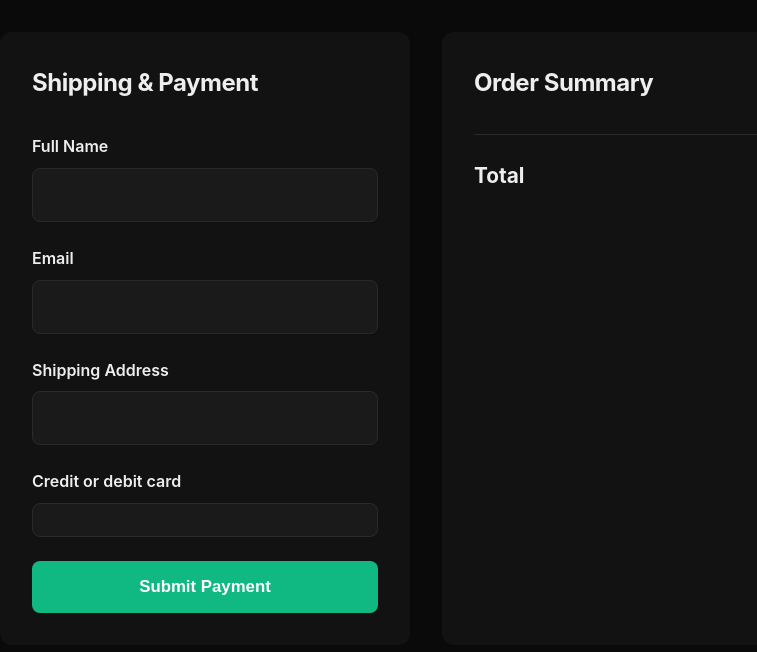
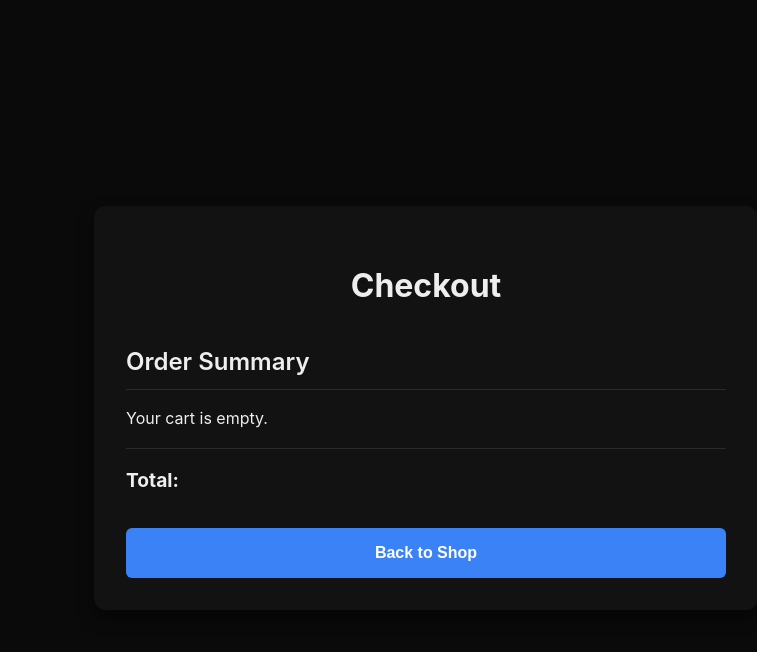
Before and after one commit to DJDadaisdanger/swag.dmho.life, a plain HTML site: page checkout.html in a window 1280 px wide. Shown: the whole page, without its empty margins (214-971 px from the left). Drawn offline with Linux system fonts and the light colour scheme.

Commit message:
checkout page

```diff
--- /dev/null
+++ b/checkout.css
@@ -0,0 +1,75 @@
+body {
+    font-family: -apple-system, BlinkMacSystemFont, 'Segoe UI', system-ui, sans-serif;
+    background: #0a0a0a;
+    color: #eeeeee;
+    line-height: 1.6;
+    -webkit-font-smoothing: antialiased;
+    display: flex;
+    justify-content: center;
+    align-items: center;
+    min-height: 100vh;
+}
+
+.checkout-container {
+    background: #121212;
+    padding: 2rem;
+    border-radius: 12px;
+    width: 100%;
+    max-width: 600px;
+    box-shadow: 0 8px 16px rgba(0, 0, 0, 0.5);
+}
+
+h1 {
+    font-size: 2rem;
+    font-weight: 700;
+    margin-bottom: 2rem;
+    text-align: center;
+}
+
+.order-summary {
+    margin-bottom: 2rem;
+}
+
+.order-summary h2 {
+    font-size: 1.5rem;
+    font-weight: 600;
+    margin-bottom: 1rem;
+    border-bottom: 1px solid #2a2a2a;
+    padding-bottom: 0.5rem;
+}
+
+#order-items {
+    margin-bottom: 1rem;
+}
+
+.order-item {
+    display: flex;
+    justify-content: space-between;
+    padding: 0.5rem 0;
+}
+
+.order-total {
+    display: flex;
+    justify-content: space-between;
+    font-size: 1.2rem;
+    font-weight: 700;
+    padding-top: 1rem;
+    border-top: 1px solid #2a2a2a;
+}
+
+#back-to-shop {
+    background: #3b82f6;
+    color: #fff;
+    border: none;
+    padding: 1rem 2rem;
+    font-size: 1rem;
+    font-weight: 600;
+    border-radius: 6px;
+    cursor: pointer;
+    transition: all 0.3s;
+    width: 100%;
+}
+
+#back-to-shop:hover {
+    background: #2563eb;
+}
--- a/checkout.html
+++ b/checkout.html
@@ -1,153 +1,100 @@
-
 <!DOCTYPE html>
 <html lang="en">
 <head>
     <meta charset="UTF-8">
     <meta name="viewport" content="width=device-width, initial-scale=1.0">
-    <title>Checkout - .studio</title>
+    <title>Checkout</title>
     <style>
-        * {
-            margin: 0;
-            padding: 0;
-            box-sizing: border-box;
-        }
         body {
             font-family: -apple-system, BlinkMacSystemFont, 'Segoe UI', system-ui, sans-serif;
             background: #0a0a0a;
             color: #eeeeee;
             line-height: 1.6;
             -webkit-font-smoothing: antialiased;
+            display: flex;
+            justify-content: center;
+            align-items: center;
+            min-height: 100vh;
         }
-        .container {
-            max-width: 900px;
-            margin: 0 auto;
-            padding: 2rem 1.5rem;
-        }
-        .checkout-grid {
-            display: grid;
-            grid-template-columns: 1fr 1fr;
-            gap: 2rem;
-        }
-        @media (max-width: 768px) {
-            .checkout-grid {
-                grid-template-columns: 1fr;
-            }
-        }
-        .checkout-form, .order-summary {
+
+        .checkout-container {
             background: #121212;
             padding: 2rem;
             border-radius: 12px;
+            width: 100%;
+            max-width: 600px;
+            box-shadow: 0 8px 16px rgba(0, 0, 0, 0.5);
         }
-        .section-title {
-            font-size: 1.5rem;
+
+        h1 {
+            font-size: 2rem;
             font-weight: 700;
             margin-bottom: 2rem;
-            letter-spacing: -0.02em;
+            text-align: center;
         }
-        .form-group {
-            margin-bottom: 1.5rem;
+
+        .order-summary {
+            margin-bottom: 2rem;
         }
-        .form-group label {
-            display: block;
+
+        .order-summary h2 {
+            font-size: 1.5rem;
             font-weight: 600;
-            margin-bottom: 0.5rem;
+            margin-bottom: 1rem;
+            border-bottom: 1px solid #2a2a2a;
+            padding-bottom: 0.5rem;
         }
-        .form-group input {
-            width: 100%;
-            background: #1a1a1a;
-            border: 1px solid #2a2a2a;
-            color: #eeeeee;
-            padding: 1rem;
-            border-radius: 8px;
-            font-size: 1rem;
-            font-family: inherit;
-            transition: border-color 0.2s;
-            min-height: 48px;
+
+        #order-items {
+            margin-bottom: 1rem;
         }
-        .form-group input:focus {
-            outline: none;
-            border-color: #3b82f6;
+
+        .order-item {
+            display: flex;
+            justify-content: space-between;
+            padding: 0.5rem 0;
         }
-        #card-element {
-            padding: 1rem;
-            background: #1a1a1a;
-            border: 1px solid #2a2a2a;
-            border-radius: 8px;
+
+        .order-total {
+            display: flex;
+            justify-content: space-between;
+            font-size: 1.2rem;
+            font-weight: 700;
+            padding-top: 1rem;
+            border-top: 1px solid #2a2a2a;
         }
-        .checkout-btn {
-            width: 100%;
-            background: #10b981;
+
+        #back-to-shop {
+            background: #3b82f6;
             color: #fff;
             border: none;
-            padding: 1rem;
-            font-size: 1.05rem;
+            padding: 1rem 2rem;
+            font-size: 1rem;
             font-weight: 600;
-            border-radius: 8px;
+            border-radius: 6px;
             cursor: pointer;
             transition: all 0.3s;
-            min-height: 48px;
+            width: 100%;
         }
-        .checkout-btn:hover {
-            background: #059669;
-        }
-        .summary-item {
-            display: flex;
-            justify-content: space-between;
-            margin-bottom: 1rem;
-        }
-        .summary-total {
-            display: flex;
-            justify-content: space-between;
-            font-size: 1.3rem;
-            font-weight: 700;
-            margin-top: 1.5rem;
-            padding-top: 1.5rem;
-            border-top: 1px solid #2a2a2a;
+
+        #back-to-shop:hover {
+            background: #2563eb;
         }
     </style>
 </head>
 <body>
-    <div class="container">
-        <div class="checkout-grid">
-            <div class="checkout-form">
-                <h2 class="section-title">Shipping & Payment</h2>
-                <form id="payment-form">
-                    <div class="form-group">
-                        <label for="name">Full Name</label>
-                        <input type="text" id="name" required>
-                    </div>
-                    <div class="form-group">
-                        <label for="email">Email</label>
-                        <input type="email" id="email" required>
-                    </div>
-                    <div class="form-group">
-                        <label for="address">Shipping Address</label>
-                        <input type="text" id="address" required>
-                    </div>
-                    <div class="form-group">
-                        <label for="card-element">
-                          Credit or debit card
-                        </label>
-                        <div id="card-element">
-                          <!-- A Stripe Element will be inserted here. -->
-                        </div>
-                        <!-- Used to display form errors. -->
-                        <div id="card-errors" role="alert"></div>
-                    </div>
-                    <button class="checkout-btn">Submit Payment</button>
-                </form>
-            </div>
-            <div class="order-summary">
-                <h2 class="section-title">Order Summary</h2>
-                <div id="summary-items">
-                </div>
-                <div class="summary-total">
-                    <span>Total</span>
-                    <span id="summary-total"></span>
-                </div>
+    <div class="checkout-container">
+        <h1>Checkout</h1>
+        <div class="order-summary">
+            <h2>Order Summary</h2>
+            <div id="order-items"></div>
+            <div class="order-total">
+                <span>Total:</span>
+                <span id="total-price"></span>
             </div>
         </div>
+        <button id="back-to-shop">Back to Shop</button>
     </div>
-    <script src="https://js.stripe.com/v3/"></script>
+    <script src="checkout.js"></script>
 </body>
 </html>
--- /dev/null
+++ b/checkout.js
@@ -0,0 +1,28 @@
+document.addEventListener('DOMContentLoaded', () => {
+    const orderItems = document.getElementById('order-items');
+    const totalPrice = document.getElementById('total-price');
+    const backToShopBtn = document.getElementById('back-to-shop');
+
+    const cart = JSON.parse(localStorage.getItem('cart')) || [];
+
+    if (cart.length === 0) {
+        orderItems.innerHTML = '<p>Your cart is empty.</p>';
+    } else {
+        let total = 0;
+        cart.forEach(item => {
+            const orderItem = document.createElement('div');
+            orderItem.classList.add('order-item');
+            orderItem.innerHTML = `
+                <span>${item.name} x ${item.quantity}</span>
+                <span>$${(item.price * item.quantity).toFixed(2)}</span>
+            `;
+            orderItems.appendChild(orderItem);
+            total += item.price * item.quantity;
+        });
+        totalPrice.textContent = `$${total.toFixed(2)}`;
+    }
+
+    backToShopBtn.addEventListener('click', () => {
+        window.location.href = 'index.html';
+    });
+});
```
Also changed, not shown: app.js (+25 -3 lines), index.html (+53 -34 lines).
